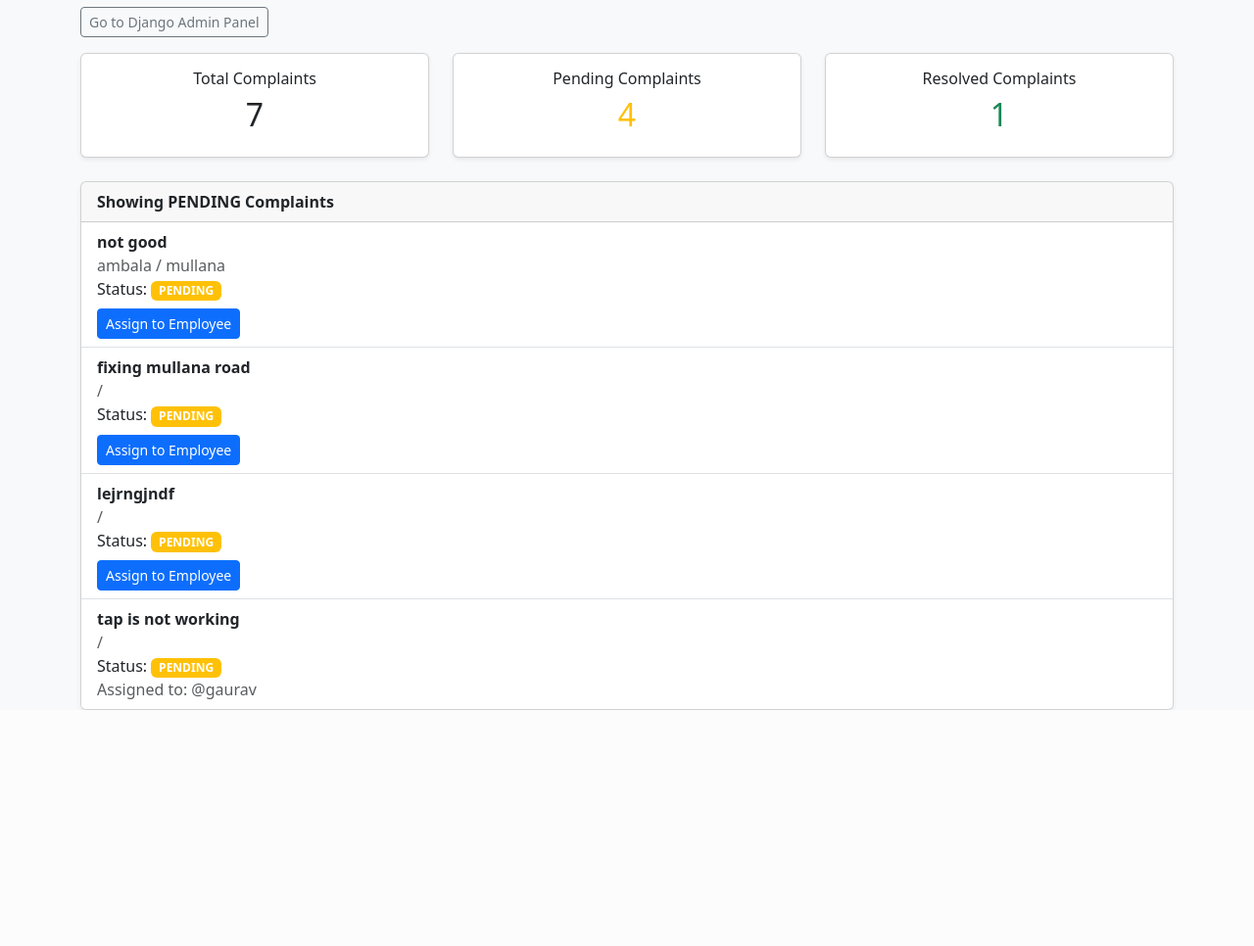
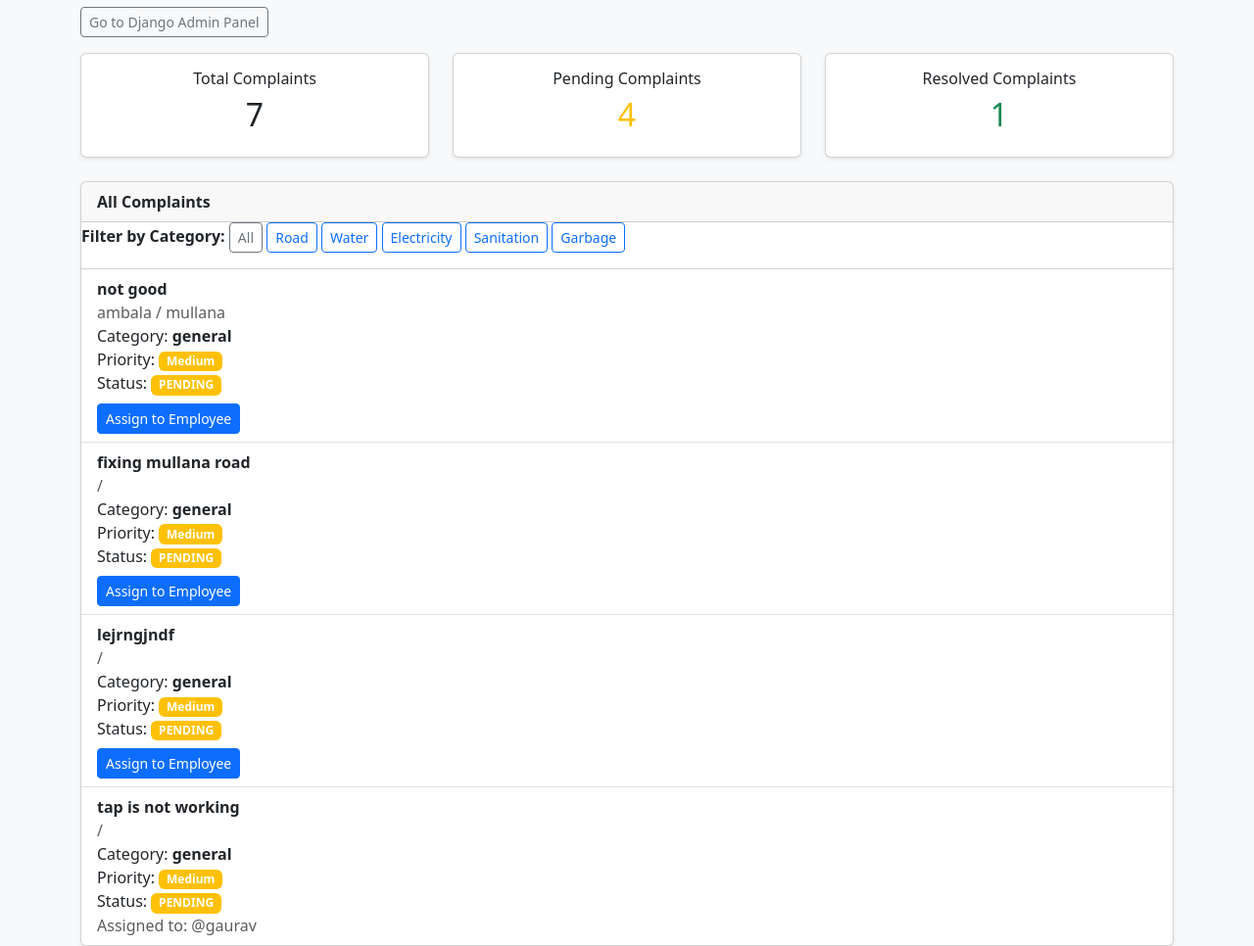
Before and after one commit to Anurag-Kumar99/CivicTrack, a Django app: page /dashboard/admin/?status=PENDING in a window 1280 px wide. Shown: the part 171-1137 px from the top of the page at 98% size. Before the commit the page ends 896 px from the top, so only its background shows below. Run offline with Django 5.2, Linux system fonts and the light colour scheme; a user stored in the database is signed in; data comes from the database, SQL or seed files in the repository.

Commit message:
Updated complaints logic, dashboards, and added new migrations

```diff
--- a/complaints/models.py
+++ b/complaints/models.py
@@ -11,6 +11,7 @@ class User(AbstractUser):
         ('ADMIN', 'admin'),
     )
     role = models.CharField(max_length=10, choices =ROLE_CHOICES, default='USER')
+    department = models.ForeignKey('Department', on_delete=models.SET_NULL, null=True, blank=True)
 
     def __str__(self):
         return self.username
@@ -33,6 +34,22 @@ class EmployeeProfile(models.Model):
 
 
 class Complaint(models.Model):
+    CATEGORY_CHOICES =[
+        ('ROAD', 'road'),
+        ('WATER', 'water'),
+        ('ELECTRICITY', 'electricity'),
+        ('SANITATION', 'sanitation'),
+        ('GARBAGE', 'garbage'),
+        ('general', 'general'),
+    ]
+
+    PRIORITY_CHOICES =[
+        ('LOW', 'low'),
+        ('MEDIUM', 'medium'),
+        ('HIGH', 'high'),
+    ]
+
+
     STATUS_CHOICES =(
         ('PENDING', 'pending'),
         ('ACCEPTED', 'accepted'),
@@ -53,6 +70,9 @@ class Complaint(models.Model):
     description = models.TextField()
     user_image = models.ImageField(upload_to='complaint_images/', blank=True, null=True)
     resolved_image = models.ImageField(upload_to='resolved_images/', blank=True, null=True)
+
+    category = models.CharField(max_length=20, choices=CATEGORY_CHOICES, default='general')
+    priority = models.CharField(max_length=10, choices=PRIORITY_CHOICES, default='MEDIUM')
 
 
     status = models.CharField(max_length=20, choices=STATUS_CHOICES, default='PENDING')
--- a/complaints/views.py
+++ b/complaints/views.py
@@ -7,6 +7,7 @@ from .forms import ComplaintForm
 from .forms import ResolveComplaintForm
 # from django.shortcuts import get_object_or_404
 from .decorators import user_required, employee_required, admin_required
+from django.db.models import Case, When, IntegerField
 
 # Create your views here.
 def home(request):
@@ -99,24 +100,56 @@ def user_dashboard(request):
 @login_required
 @employee_required
 def employee_dashboard(request):
-    complaints = Complaint.objects.filter(assigned_employee=request.user).order_by('-created_at')
+    priority_order = Case(
+        When(priority='HIGH', then=1),
+        When(priority='MEDIUM', then=2),
+        When(priority='LOW', then=3),
+        output_field=IntegerField(),
+    )
+
+
+    complaints = Complaint.objects.filter(
+        assigned_employee=request.user
+        ).annotate(
+        priority_rank=priority_order
+    ).order_by('priority_rank', '-created_at')
+
     return render(request, 'employee/dashboard.html', {'complaints': complaints})
 
 
 @login_required
 @admin_required
 def admin_dashboard(request):
-    status_filter = request.GET.get('status')  # 👈 yahan se aayega
+    status_filter = request.GET.get('status')
+    category_filter = request.GET.get('category')
 
-    if status_filter == 'PENDING':
-        complaints = Complaint.objects.filter(status='PENDING')
-    elif status_filter == 'RESOLVED':
-        complaints = Complaint.objects.filter(status='RESOLVED')
-    else:
-        complaints = Complaint.objects.all()
+    proority_order = Case(
+        When(priority='HIGH', then=1),
+        When(priority='MEDIUM', then=2),
+        When(priority='LOW', then=3),
+        output_field=IntegerField(),
+    )
+    complaints = Complaint.objects.annotate(
+        priority_rank=proority_order
+    )
+
+    if status_filter:
+        complaints = complaints.filter(status=status_filter)
+
+    if category_filter:
+        complaints = complaints.filter(category=category_filter)
+
+    complaints = complaints.order_by('priority_rank', '-created_at')
+
+    # if status_filter == 'PENDING':
+    #     complaints = Complaint.objects.filter(status='PENDING')
+    # elif status_filter == 'RESOLVED':
+    #     complaints = Complaint.objects.filter(status='RESOLVED')
+    # else:
+    #     complaints = Complaint.objects.all()
 
 
-    complaints = complaints.order_by('-created_at')
+    # complaints = complaints.order_by('-created_at')
 
     total = Complaint.objects.count()
     pending = Complaint.objects.filter(status='PENDING').count()
@@ -128,7 +161,8 @@ def admin_dashboard(request):
         'pending': pending,
         'resolved': resolved,
         'complaints': complaints,
-        'status_filter': status_filter
+        'category_filter': category_filter,
+        # 'status_filter': status_filter
 
     })
 
@@ -142,11 +176,20 @@ def user_logout(request):
 def create_complaint(request):
     if request.method == 'POST':
         form = ComplaintForm(request.POST, request.FILES)
+
         if form.is_valid():
+
             complaint = form.save(commit=False)
             complaint.user = request.user
+            # Auto-assign employee based on department
+            employee = auto_assign_employee(complaint)
+            if employee:
+                complaint.assigned_employee = employee
+                complaint.status = 'PENDING'
+
             complaint.save()
             return redirect('user_dashboard')
+
     else:
         form = ComplaintForm()
     return render(request, 'user/create_complaint.html', {'form': form})
@@ -157,7 +200,6 @@ def accept_complaint(request, id):
     complaint.status = 'ACCEPTED'
     complaint.save()
     return redirect('employee_dashboard')
-
 
 
 
@@ -202,3 +244,19 @@ def assign_complaint(request, id):
         'complaint': complaint,
          'employees': employess
          })
+
+User = get_user_model()
+def auto_assign_employee(complaint):
+    # Get all employees in the same department
+    employees = User.objects.filter(
+        role='EMPLOYEE',
+        department=complaint.department
+    )
+    if employees.exists():
+        # Assign the first available employee
+        return employees.first()
+        # employee = employees.first()
+        # complaint.assigned_employee = employee
+        # complaint.status = 'PENDING'
+        # complaint.save()
+    return None
--- a/templates/admin_panel/dashboard.html
+++ b/templates/admin_panel/dashboard.html
@@ -66,14 +66,44 @@
     </strong>
   </div>
 
+  <div class="mb-3">
+    <strong>Filter by Category:</strong>
+
+    <a href="{% url 'admin_dashboard' %}" class="btn btn-sm btn-outline-secondary">All</a>
+
+    <a href="?category=ROAD" class="btn btn-sm btn-outline-primary">Road</a>
+
+    <a href="?category=WATER" class="btn btn-sm btn-outline-primary">Water</a>
+
+    <a href="?category=ELECTRICITY" class="btn btn-sm btn-outline-primary">Electricity</a>
+
+    <a href="?category=SANITATION" class="btn btn-sm btn-outline-primary">Sanitation</a>
+
+    <a href="?category=GARBAGE" class="btn btn-sm btn-outline-primary">Garbage</a>
+  </div>
+
+
   <ul class="list-group list-group-flush">
     {% for c in complaints %}
     <li class="list-group-item">
       <strong>{{ c.title }}</strong><br>
       <span class="text-muted">
-  {{ c.user.userprofile.city }} / {{ c.user.userprofile.area }}
-</span>
+        {{ c.user.userprofile.city }} / {{ c.user.userprofile.area }}
+      </span>
       <br>
+
+      Category: <strong>{{ c.get_category_display }}</strong><br>
+
+
+      Priority:
+      {% if c.priority == 'HIGH' %}
+      <span class="badge bg-danger">High</span>
+      {% elif c.priority == 'MEDIUM' %}
+      <span class="badge bg-warning">Medium</span>
+      {% else %}
+      <span class="badge bg-success">Low</span>
+      {% endif %} <br>
+
 
       Status:
       {% if c.status == 'RESOLVED' %}
```
Also changed, not shown: complaints/forms.py (+21 -2 lines), templates/employee/dashboard.html (+10 -0 lines), templates/user/create_complaint.html (+19 -7 lines), complaints/migrations/0007_complaint_category_complaint_priority.py (added), complaints/migrations/0008_user_department.py (added).
